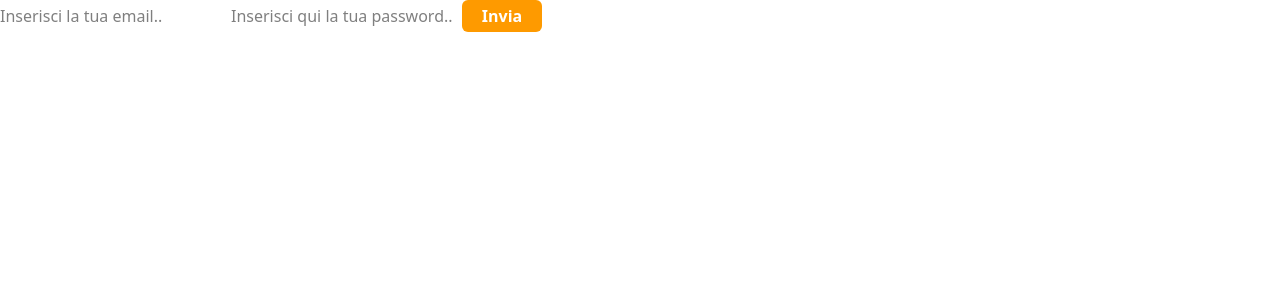
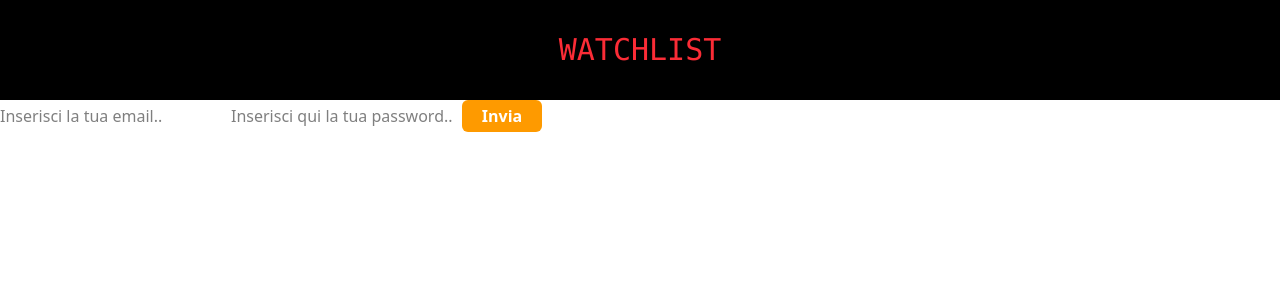
Before and after one commit to boomer934/watchlist, a React (Vite) app in the folder client/: page /login in a window 1280 px wide. Shown: the top 300 px of the page. Built offline with nearby package versions, Linux system fonts and the light colour scheme.

Commit message:
aggiunta navbar

```diff
--- a/client/src/components/NavBar.jsx
+++ b/client/src/components/NavBar.jsx
@@ -0,0 +1,10 @@
+export default function Navbar(){
+
+    return(
+        <>
+            <nav className="bg-black text-red-500 h-25 font-mono text-3xl flex items-center justify-center">
+                <h1>WATCHLIST</h1>
+            </nav>
+        </>
+    )
+}
--- a/client/src/pages/Login.jsx
+++ b/client/src/pages/Login.jsx
@@ -1,10 +1,12 @@
 import FormLogin from "../components/FormLogin"
 import { useState } from 'react'
+import Navbar from "../components/NavBar"
 export default function Login(){
 
     const [user,setUser] = useState({name:"",surname:"",email:"",password:""})
     return(
         <>
+            <Navbar></Navbar>
             <FormLogin user={user} setUser={setUser}></FormLogin>
         </>
     )
--- a/client/src/pages/Register.jsx
+++ b/client/src/pages/Register.jsx
@@ -1,11 +1,13 @@
 import FormRegister from '../components/FormRegister'
 import { useState } from 'react'
+import Navbar from '../components/NavBar'
 
 export default function Register(){
 
     const [user,setUser] = useState({name:"",surname:"",email:"",password:""})
     return(
         <>
+            <Navbar></Navbar>
             <FormRegister user={user} setUser={setUser}></FormRegister>
         </>
     )
```
